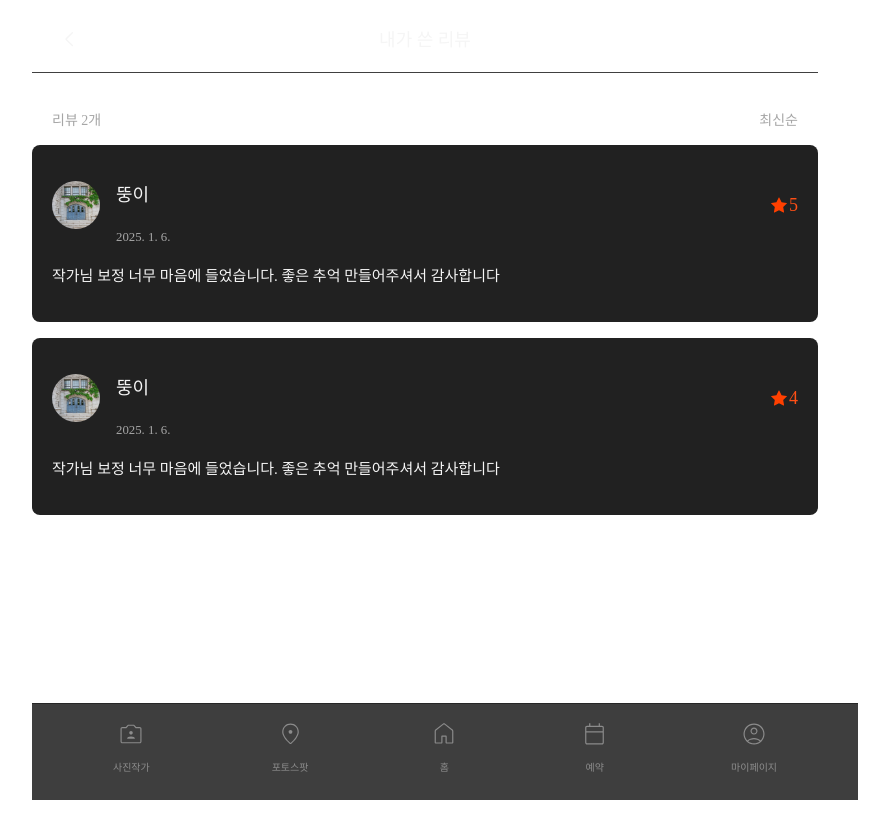
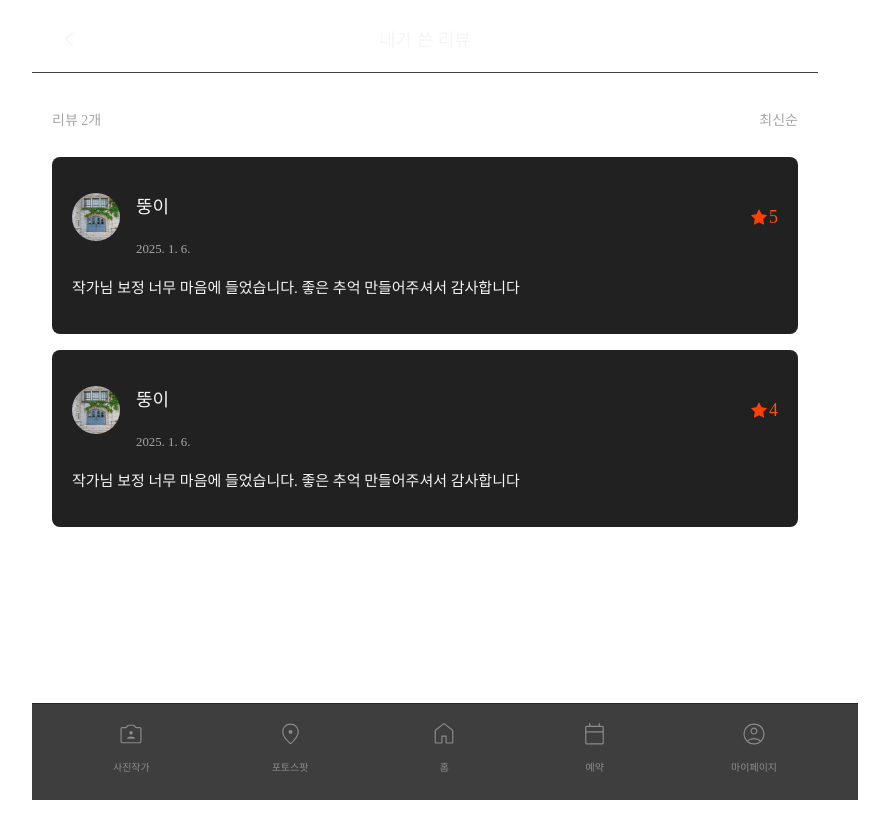
Before and after one commit to photo-ground/FE, a Next.js app: page /my/reviews in a window 1280 px wide. Shown: the whole page, without its empty margins (215-1104 px from the left). Built offline with nearby package versions, Linux system fonts and the light colour scheme.

Commit message:
🚑 hotfix:  typo..

```diff
--- a/src/app/my/reviews/page.tsx
+++ b/src/app/my/reviews/page.tsx
@@ -22,8 +22,7 @@ const ReviewItemContainer = styled.div`
   display: flex;
   flex-direction: column;
   gap: 16px;
-    margin 12px 20px;
-
+  margin: 12px 20px;
 `;
 
 export default function Reviews() {
```
